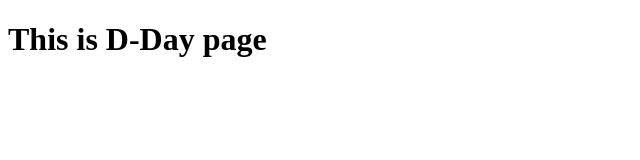
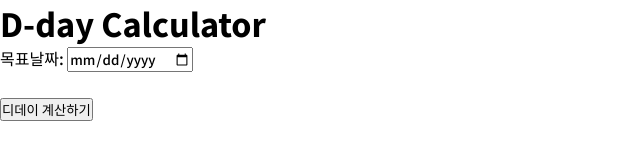
Before and after one commit to David-J-Hwang/day-calculator, a website: page public/dday.html in a window 1280 px wide. Shown: the whole page, without its empty margins (0-640 px from the left). Drawn offline with Linux system fonts and the light colour scheme.

Commit message:
Add basic feature of /d-day route

```diff
--- a/public/css/dday.css
+++ b/public/css/dday.css
@@ -0,0 +1,7 @@
+/* Base Styles */
+* {
+  box-sizing: border-box;
+  margin: 0;
+  padding: 0;
+  font-family: 'Noto Sans KR', sans-serif;
+}
--- a/public/dday.html
+++ b/public/dday.html
@@ -10,7 +10,12 @@
 
 <body>
   <!-- HTML content here -->
-  <h1>This is D-Day page</h1>
+  <h1>D-day Calculator</h1>
+  <label for="targetDate">목표날짜:</label>
+  <input type="date" class="targetDate" name="targetDate"><br><br>
+  <button onclick="calculateDDay()">디데이 계산하기</button>
+  <p class="result"></p>
+
   <script src="./js/dday.js"></script>
 </body>
 
--- a/public/js/dday.js
+++ b/public/js/dday.js
@@ -0,0 +1,44 @@
+function calculateDDay() {
+  // targetDate는 input element로 부터 얽으므로 string type이다.
+  // 이를 위해서 .value를 통해 원래의 'Date' object 형태로 값을 읽어올 수 있다.
+  // 2023-11-30을 입력했을 때: targetDate = "2023-11-30T09:00:00.000 GMT+0900" ('Date' object)
+  let targetDate = new Date(document.querySelector('.targetDate').value)
+  // 오늘이 2023-11-28 0시 59분 47초인 경우: today = "2023-11-28T00:59:47.000 GMT+0900" ('Date' object)
+  let today = new Date()
+
+  // 날짜를 정확하게 계산하기 위해 targetDate와 today의 시, 분, 초를 0으로 통일한다.
+  // targetDate = "2023-11-30T00:00:00.000 GMT+0900"
+  targetDate.setHours(0, 0, 0, 0)
+  // today = "2023-11-28T00:00:00 GMT+0900"
+  today.setHours(0, 0, 0, 0);
+
+  // diffTime: 시간간격을 ms 단위로 나타낸 값(172800000 = 86400000ms/day * 2days) (type: Number)
+  // 1일 = 24시간 = 24 * 60분 = 24 * 60 * 60초 = 24 * 60 * 60 * 1000ms = 86400000
+  let diffTime = targetDate - today
+  // 일수를 얻기 위해서는 ms로 나타낸 값을 하루 단위로 바꿔주어야 한다. /86400000 (type: Number)
+  let diffDays = diffTime / (1000 * 60 * 60 * 24)
+
+  // console.log(`targetDate: ${targetDate}`)
+  // console.log(`today: ${today}`)
+  // console.log(`diffTime: ${diffTime}`)
+  // console.log(`diffDays: ${diffDays}`)
+
+  let resultText
+  if(diffDays < 0) {
+    resultText = `D + ${Math.abs(diffDays)}`
+  }
+  else if(diffDays > 0) {
+    resultText = `D - ${Math.abs(diffDays)}`
+  }
+  else {
+    resultText = `D - Day`
+  }
+
+  document.querySelector('.result').innerHTML = resultText
+}
+
+document.addEventListener('keydown', (e) => {
+  if(e.key === 'Enter') {
+    calculateDDay()
+  }
+})
```
